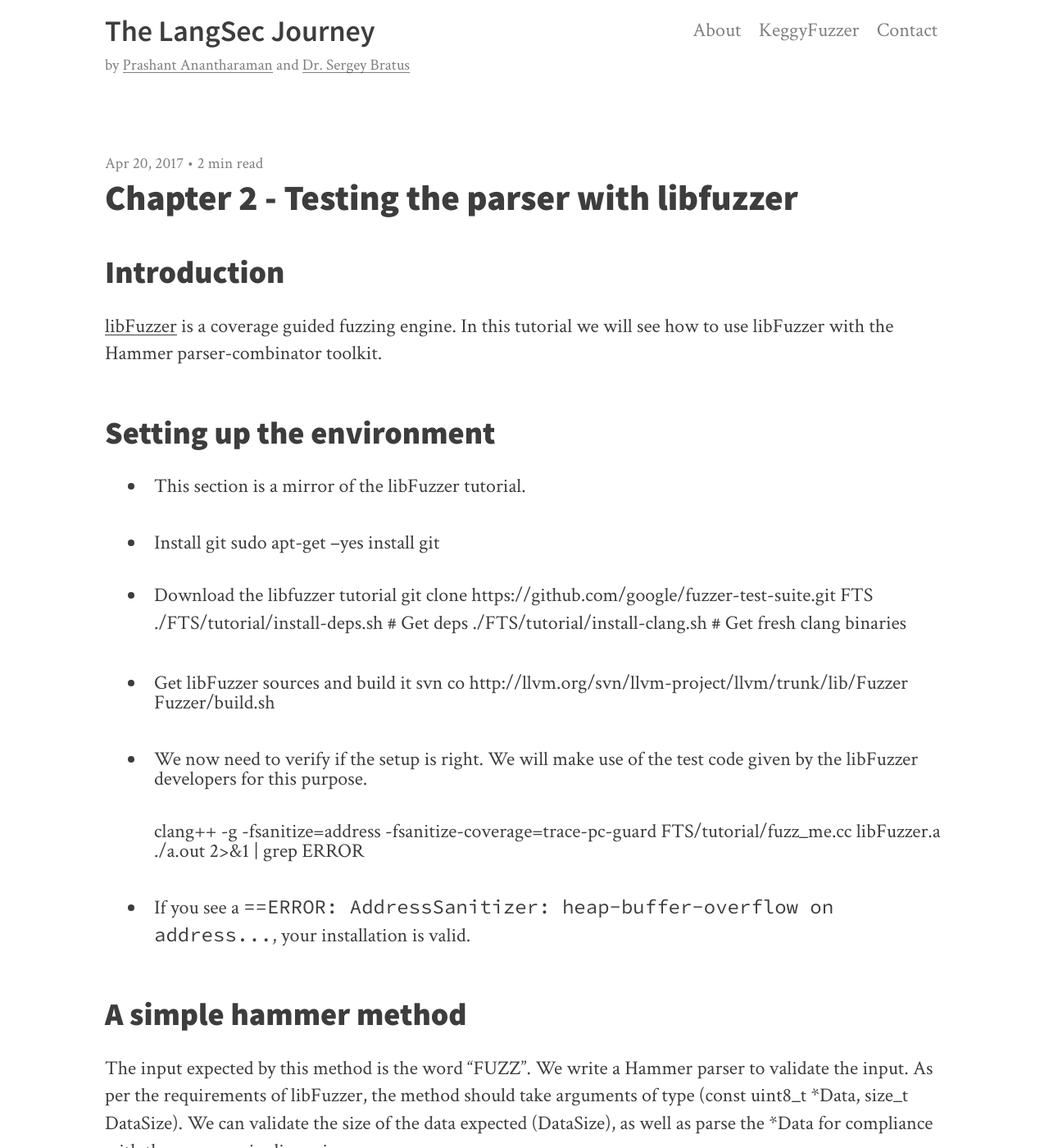
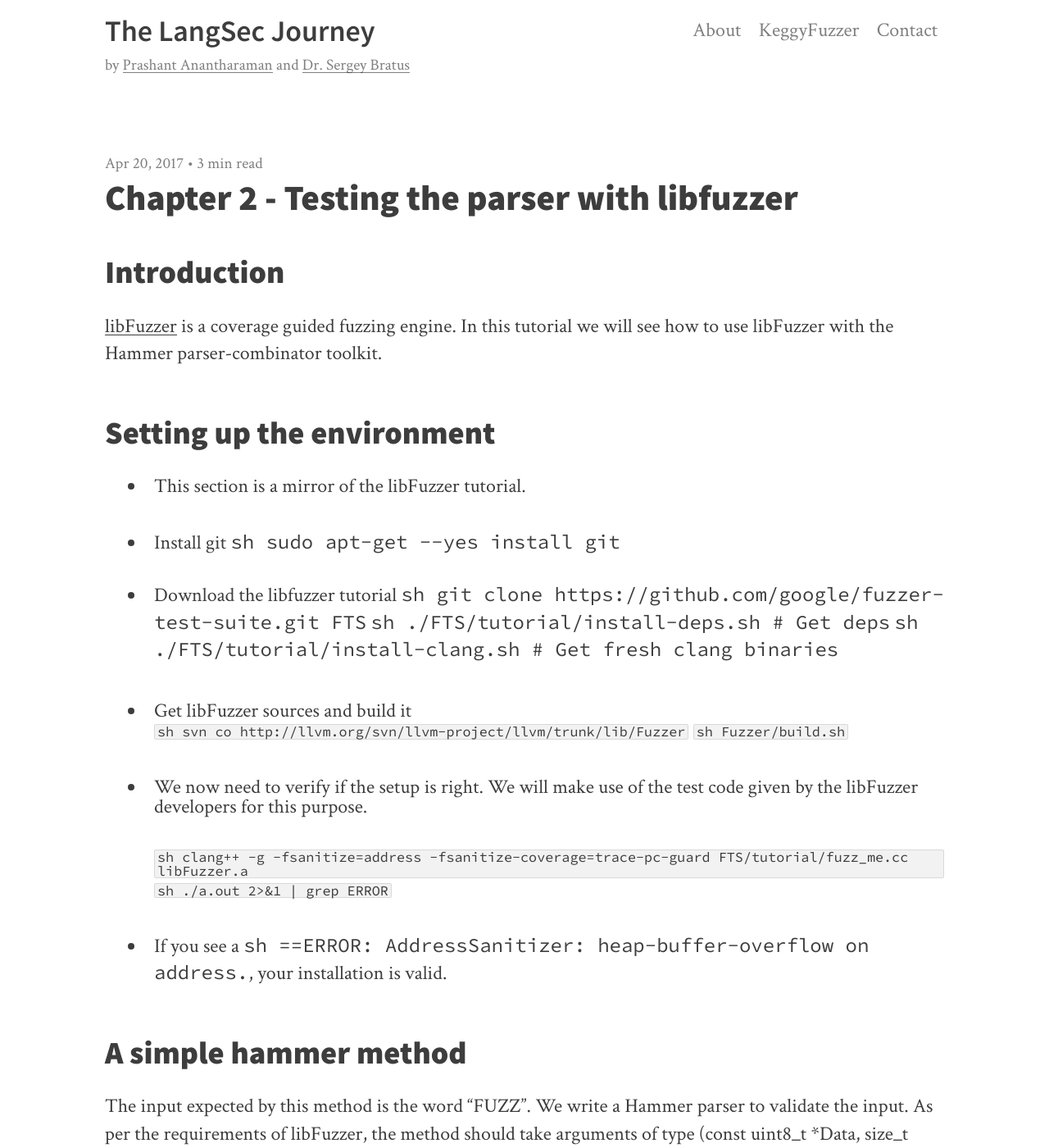
Before and after one commit to prashantbarca/prashantbarca.github.io, a Jekyll site: the page built from _posts/2017-04-20-libfuzzer.md, in a window 1280 px wide and 1400 px high. Shown: the whole window at 82% size. Built offline with Jekyll 4.4.1, drawn with Linux system fonts in a browser that asks for light colours; nearby versions of some CDN libraries; some of the changed text lies outside the part shown.

Commit message:
Fix some syntax

````diff
--- a/_posts/2017-04-20-libfuzzer.md
+++ b/_posts/2017-04-20-libfuzzer.md
@@ -16,30 +16,31 @@
 
 - This section is a mirror of the libFuzzer tutorial.
 
-
 - Install git
-  sudo apt-get --yes install git
+  ```sh sudo apt-get --yes install git```
 - Download the libfuzzer tutorial
-  git clone https://github.com/google/fuzzer-test-suite.git FTS
-  ./FTS/tutorial/install-deps.sh  # Get deps
-  ./FTS/tutorial/install-clang.sh # Get fresh clang binaries
+  ```sh git clone https://github.com/google/fuzzer-test-suite.git FTS```
+  ```sh ./FTS/tutorial/install-deps.sh  # Get deps```
+  ```sh ./FTS/tutorial/install-clang.sh # Get fresh clang binaries```
 - Get libFuzzer sources and build it
-  svn co http://llvm.org/svn/llvm-project/llvm/trunk/lib/Fuzzer
-  Fuzzer/build.sh
+  ```sh svn co http://llvm.org/svn/llvm-project/llvm/trunk/lib/Fuzzer```
+  ```sh Fuzzer/build.sh```
 
 
 - We now need to verify if the setup is right. We will make use of the test code given by the libFuzzer developers for this purpose.
 
-  clang++ -g -fsanitize=address -fsanitize-coverage=trace-pc-guard FTS/tutorial/fuzz_me.cc libFuzzer.a
-  ./a.out 2>&1 | grep ERROR
+  ```sh clang++ -g -fsanitize=address -fsanitize-coverage=trace-pc-guard FTS/tutorial/fuzz_me.cc libFuzzer.a```
+  ```sh ./a.out 2>&1 | grep ERROR```
 
-- If you see a ```==ERROR: AddressSanitizer: heap-buffer-overflow on address...```, your installation is valid.
+- If you see a ```sh ==ERROR: AddressSanitizer: heap-buffer-overflow on address.```, your installation is valid.
 
 ## A simple hammer method
 
 The input expected by this method is the word "FUZZ". We write a Hammer parser to validate the input. As per the requirements of libFuzzer, the method should take arguments of type (const uint8_t *Data, size_t DataSize). We can validate the size of the data expected (DataSize), as well as parse the *Data for compliance with the grammar in discussion.
 
 We first write the method to process the input.
+
+- Create a C file; and add the headers you need.
 
 ```c
    void ProcessData(const uint8_t *Data, size_t DataSize)
@@ -80,3 +81,11 @@
   return 0;
 }
 ```
+
+# Compiling and Running
+
+- Compiling a file called "test.cc"
+```sh clang++ -o test -lhammer -g -fsanitize=address -fsanitize-coverage=trace-pc-guard test.cc libFuzzer.a```
+
+- Running: Simply execute the executable generated. It would run the fuzzer and provide potential pitfalls.
+```sh ./test```
````
